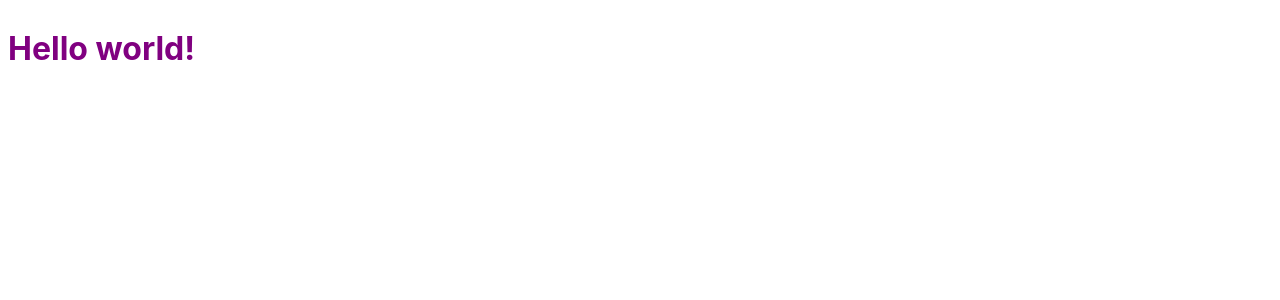
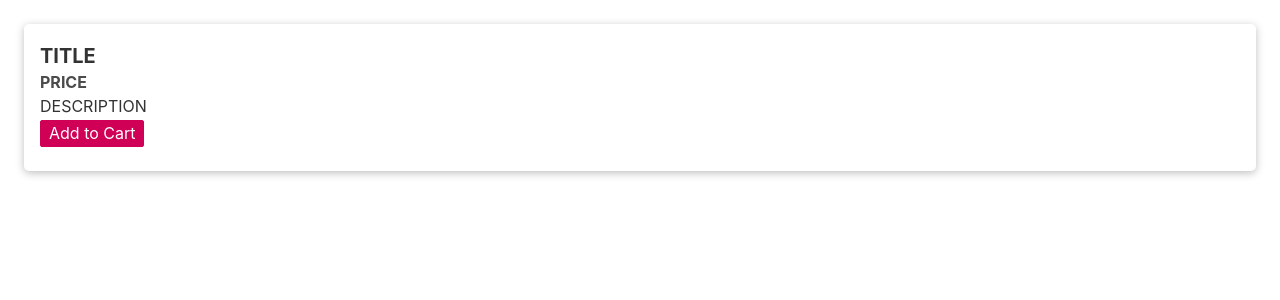
Before and after one commit to Annie-Huang/svelte-first-steps, a Svelte app: page / in a window 1280 px wide. Shown: the top 300 px of the page. Built offline with nearby package versions, Linux system fonts and the light colour scheme.

Commit message:
Add Product.svelte

```diff
--- a/src/App.svelte
+++ b/src/App.svelte
@@ -1,4 +1,5 @@
 <script>
+    import Product from "./Product.svelte";
 	export let name;
 </script>
 
@@ -8,4 +9,4 @@
 	}
 </style>
 
-<h1>Hello {name}!</h1>
+<Product />
--- /dev/null
+++ b/src/Product.svelte
@@ -0,0 +1,45 @@
+<style>
+    div {
+        margin: 1rem;
+        box-shadow: 0 2px 8px rgba(0,0,0,0.26);
+        padding: 1rem;
+        border-radius: 5px;
+        background: white;
+    }
+
+    h1 {
+        font-size: 1.25rem;
+        margin: 0.25rem 0;
+    }
+
+    h2 {
+        font-size: 1rem;
+        margin: 0.25rem 0;
+        color: #4b4b4b;
+    }
+
+    p {
+        margin: 0.25rem 0;
+    }
+
+    button {
+        font: inherit;
+        padding: 0.15rem 0.5rem;
+        background: #d10057;
+        border: 1px solid #d10057;
+        color: white;
+        cursor: pointer;
+    }
+
+    button:hover,
+    button:active {
+        box-shadow: 1px 1px 6px rgba(0,0,0,0.26);
+    }
+</style>
+
+<div>
+    <h1>TITLE</h1>
+    <h2>PRICE</h2>
+    <p>DESCRIPTION</p>
+    <button>Add to Cart</button>
+</div>
```
Also changed, not shown: Note.txt (added), 1 other file (tests, documents, lock files or other folders).
